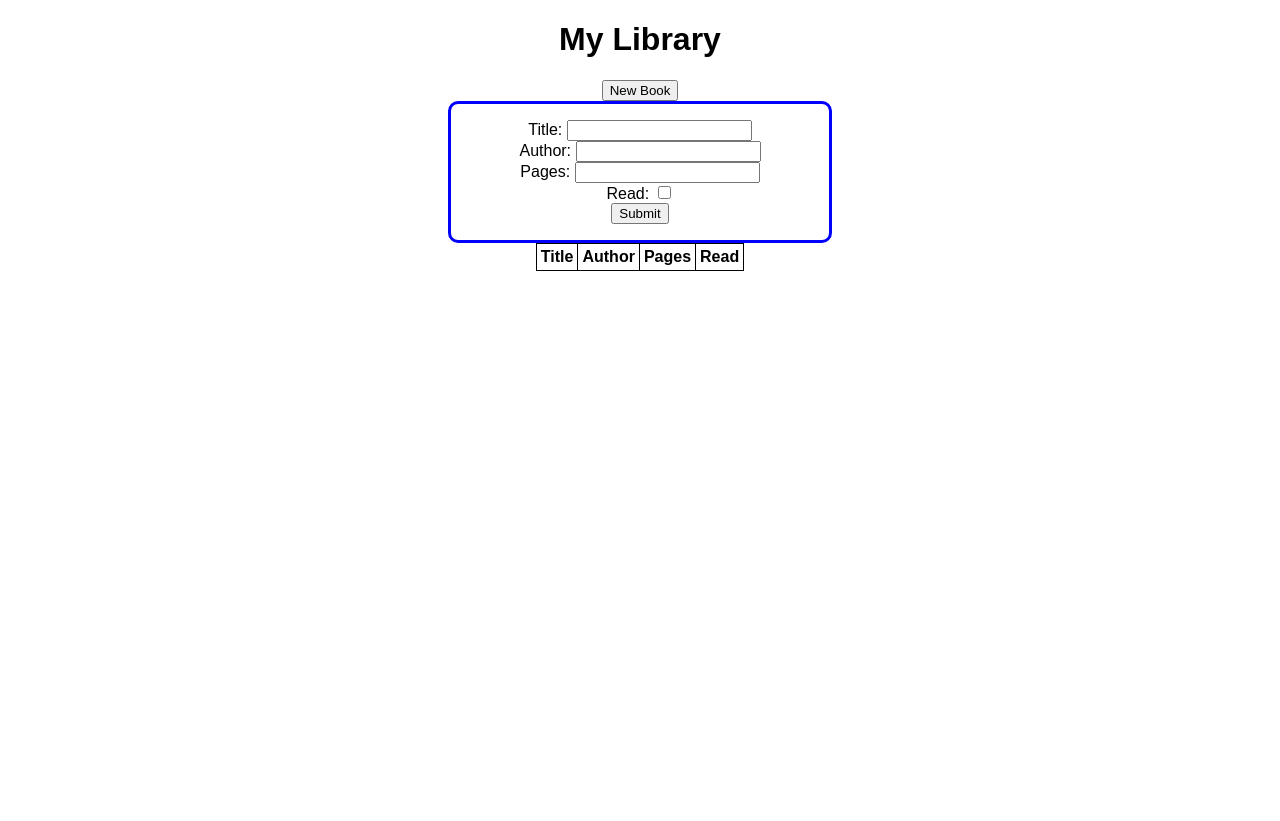
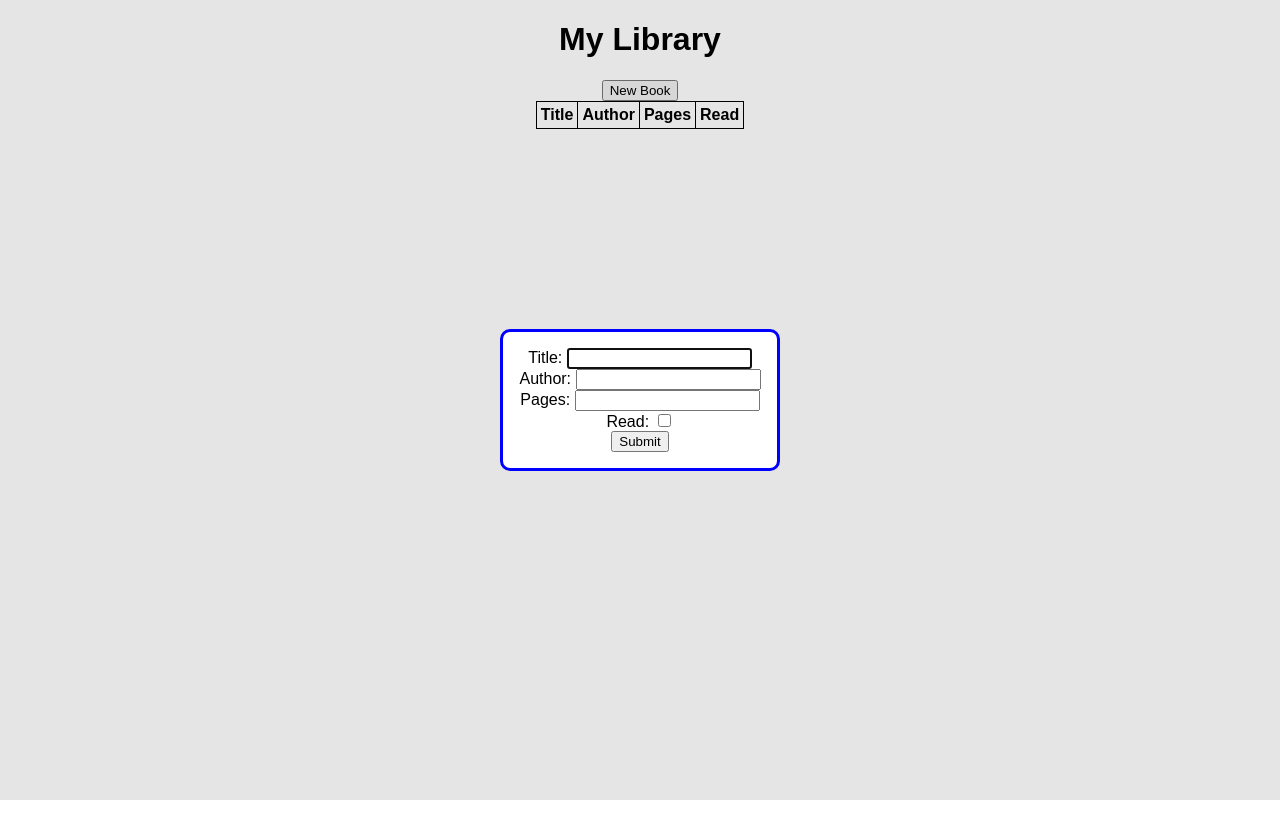
Before and after one commit to DrewBagelz/odin-library, a plain HTML site: page index.html in a window 1280 px wide. Both pictures are taken after a click on the button "New Book". Drawn offline with Linux system fonts and the light colour scheme.

Commit message:
Change new book form to dialog modal

```diff
--- a/index.html
+++ b/index.html
@@ -9,6 +9,7 @@
 	<body>
 		<h1>My Library</h1>
 		<button id="new-book">New Book</button>
+		<dialog>
 			<form>
 				<div>
 					<label for="title">Title:</label>
@@ -28,6 +29,7 @@
 				</div>
 				<div><input type="submit" id="submit" /></div>
 			</form>
+		</dialog>
 		<table>
 			<thead>
 				<tr>
--- a/script.js
+++ b/script.js
@@ -1,4 +1,4 @@
-const form = document.querySelector("form");
+const form = document.querySelector("dialog");
 const titleInput = document.querySelector("#title");
 const authorInput = document.querySelector("#author");
 const pagesInput = document.querySelector("#pages");
@@ -70,10 +70,10 @@ function resetForm() {
 	authorInput.value = "";
 	pagesInput.value = "";
 	readStatus.checked = false;
-	form.style.display = "none";
+	form.close();
 }
 newBookBtn.addEventListener("click", () => {
-	form.style.display = "block";
+	form.showModal();
 });
 
 submitBtn.addEventListener("click", (e) => {
--- a/style.css
+++ b/style.css
@@ -12,14 +12,9 @@ body {
 	text-align: center;
 }
 
-form {
+dialog {
 	border: 3px solid blue;
 	border-radius: 10px;
-	display: none;
-	flex-direction: column;
-	padding: 1em;
-	margin-left: 35%;
-	margin-right: 35%;
 }
 
 input[type="number"]::-webkit-inner-spin-button,
```
Lines whose indentation alone changed are shown as unchanged.
